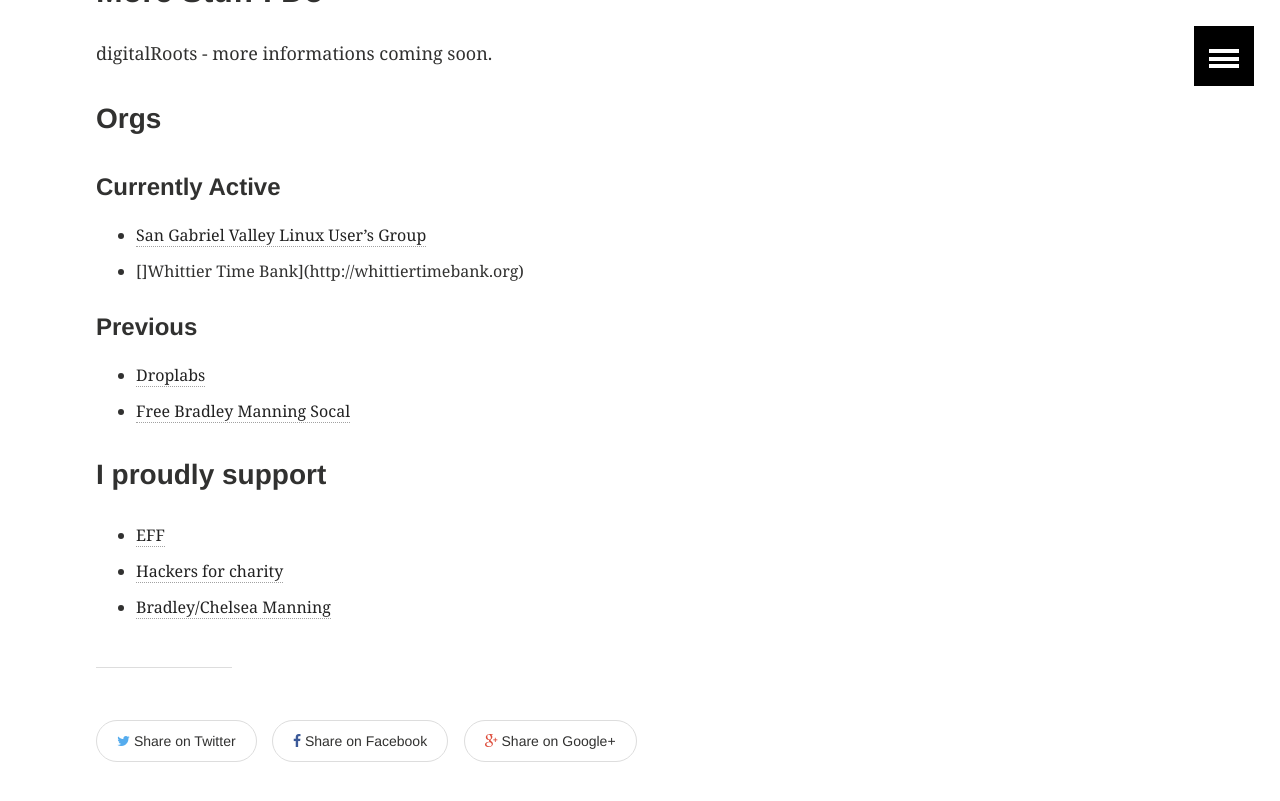
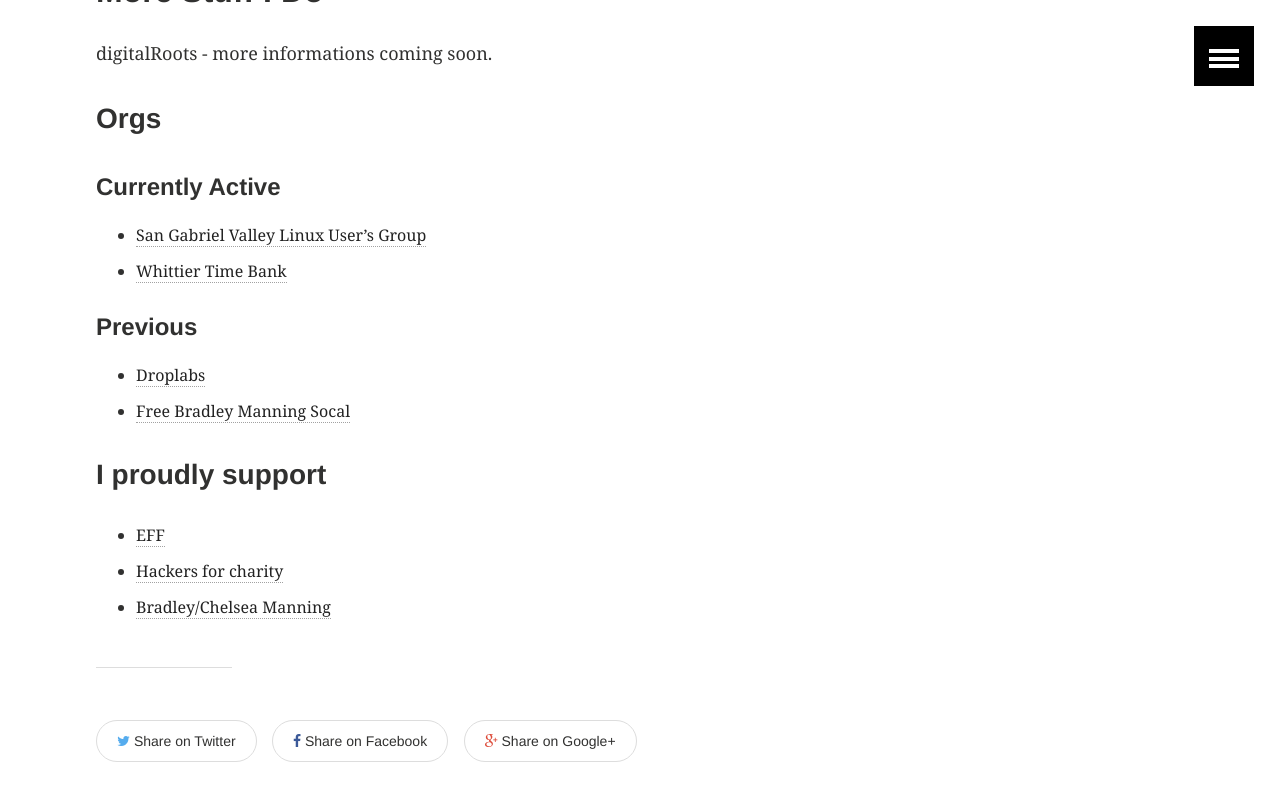
Before and after one commit to CMeza99/cmeza99.github.io, a Jekyll site: the page built from about.md, in a window 1280 px wide and 900 px high, scrolled down 2111 px. Shown: the top 801 px of the window. Built offline with Jekyll 4.4.1, drawn with Linux system fonts in a browser that asks for light colours.

Commit message:
fixed typeo

```diff
--- a/about.md
+++ b/about.md
@@ -53,7 +53,7 @@
 
 #### Currently Active
 - [San Gabriel Valley Linux User's Group](http://www.sgvlug.org/)
-- []Whittier Time Bank](http://whittiertimebank.org)
+- [Whittier Time Bank](http://whittiertimebank.org)
 
 #### Previous
 - [Droplabs](http://www.droplabs.net/)
```
